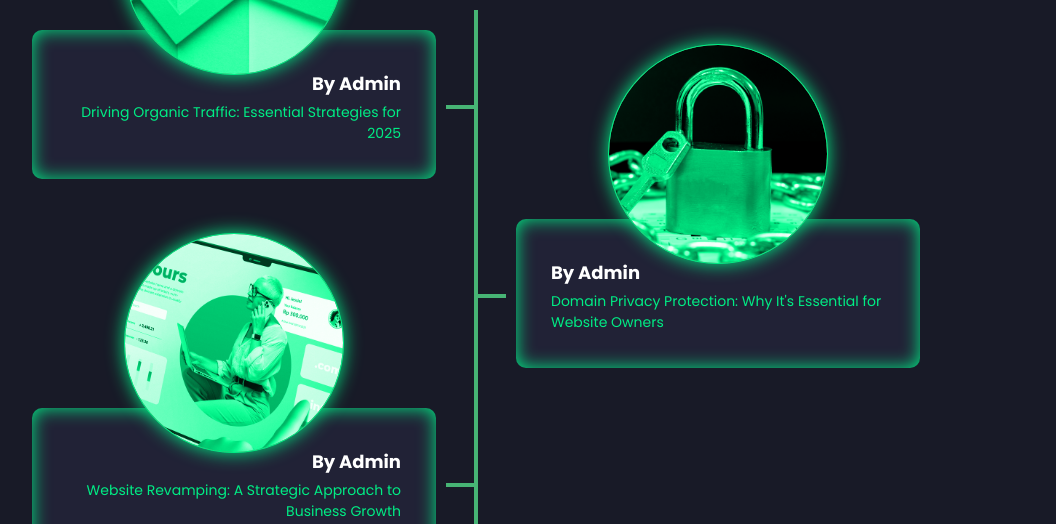
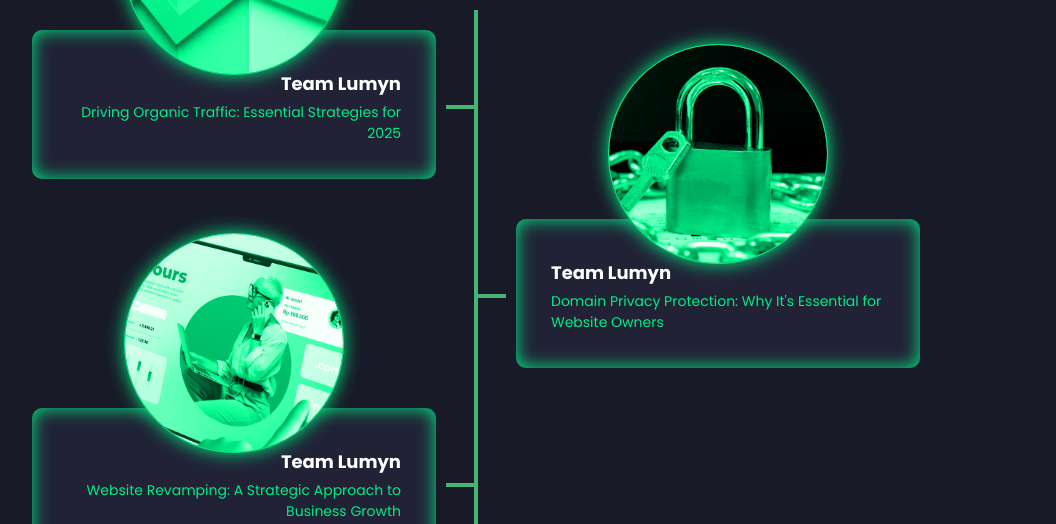
Before and after one commit to vishnutk41/team-lumyn, a Next.js app: page /blogs in a window 1280 px wide. Shown: the part 276-800 px from the top of the page, without its empty margins (164-1220 px from the left). Built offline with nearby package versions, Linux system fonts and the light colour scheme.

Commit message:
by admin  to team lumyn

```diff
--- a/src/pages/blogs/index.tsx
+++ b/src/pages/blogs/index.tsx
@@ -4,9 +4,9 @@ import NavMenuBar from "@/component/menu";
 
 export default function Blogs() {
     const timelineData = [
-        { year: "2022", title: "By Admin", desc: "Driving Organic Traffic: Essential Strategies for 2025", icon: "/assets/images/blog_images/Driving Organic Traffic.webp", link:"/blogs/driving-organic-traffic-strategies" },
-        { year: "2017", title: "By Admin", desc: "Domain Privacy Protection: Why It's Essential for Website Owners", icon: "/assets/images/blog_images/Domain Privacy Protection.png", link:"/blogs/need-for-domain-privacy-protection" },
-        { year: "2012", title: "By Admin", desc: " Website Revamping: A Strategic Approach to Business Growth", icon: "/assets/images/blog_images/Website Revamping.webp", link:"/blogs/website-revamping" },
+        { year: "2022", title: "Team Lumyn", desc: "Driving Organic Traffic: Essential Strategies for 2025", icon: "/assets/images/blog_images/Driving Organic Traffic.webp", link:"/blogs/driving-organic-traffic-strategies" },
+        { year: "2017", title: "Team Lumyn", desc: "Domain Privacy Protection: Why It's Essential for Website Owners", icon: "/assets/images/blog_images/Domain Privacy Protection.png", link:"/blogs/need-for-domain-privacy-protection" },
+        { year: "2012", title: "Team Lumyn", desc: " Website Revamping: A Strategic Approach to Business Growth", icon: "/assets/images/blog_images/Website Revamping.webp", link:"/blogs/website-revamping" },
         // { year: "2007", title: "ULLAMCROPER", desc: "Ullamcorper suscipit labor tis nisl ut aliquip ex ea commodo.", icon: "/assets/images/Customease.webp", link:"#" },
         // { year: "2002", title: "LOREM IPSUM", desc: "Lorem ipsum dolor sit amet, consectetur adipiscing elit.", icon: "/assets/images/Customease.webp", link:"#" },
       ];
--- a/src/pages/index.tsx
+++ b/src/pages/index.tsx
@@ -939,7 +939,7 @@ export default function Home() {
             <div className="card_container">
               <div className="card blog_image_1">
                 <div className="bottom">
-                  <p className="sub_title">By Admin </p>
+                  <p className="sub_title">Team Lumyn</p>
                   <h4 className="title" >
                   <Link href="/blogs/driving-organic-traffic-strategies">
                     Driving Organic Traffic: Essential Strategies for 2025
@@ -949,7 +949,7 @@ export default function Home() {
               </div>
               <div className="card blog_image_2">
                 <div className="bottom">
-                  <p className="sub_title">By Admin   </p>
+                  <p className="sub_title">Team Lumyn</p>
                   <h4 className="title">
                   <Link href="/blogs/need-for-domain-privacy-protection">
                   Domain Privacy Protection: Why It's Essential for Website Owners
```
